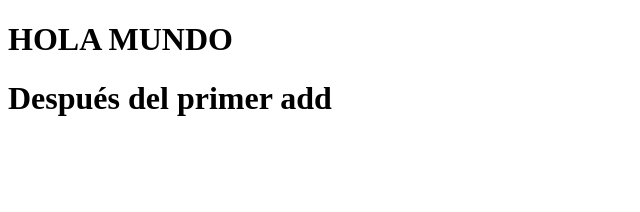
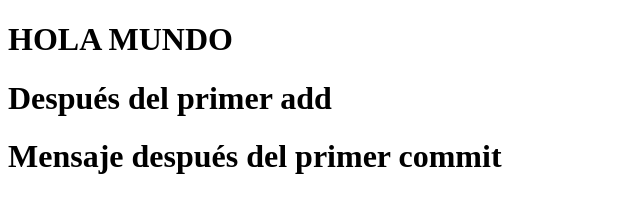
Before and after one commit to Bonora1984/after_git_github, a plain HTML site: page index.html in a window 1280 px wide. Shown: the whole page, without its empty margins (0-640 px from the left). Drawn offline with Linux system fonts and the light colour scheme.

Commit message:
Segundo commit

```diff
--- a/index.html
+++ b/index.html
@@ -10,6 +10,7 @@
 
     <h1>HOLA MUNDO</h1>
     <h1>Después del primer add</h1>
+    <h1>Mensaje después del primer commit</h1>
     <script src="script.js"></script>
 </body>
 </html>
```
